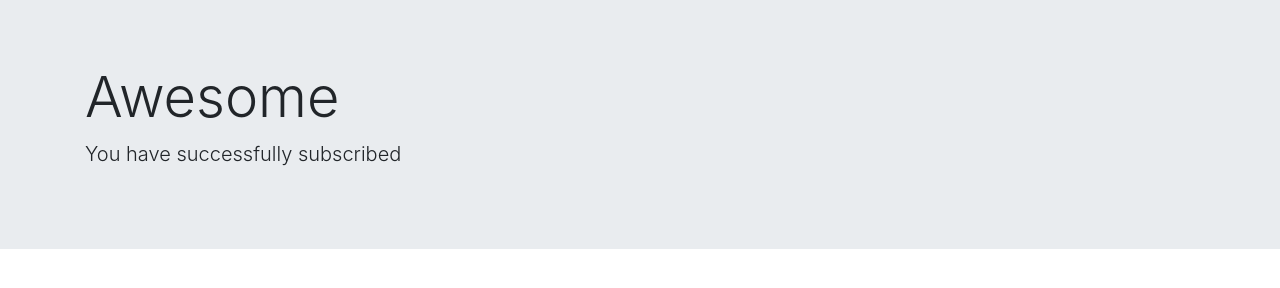
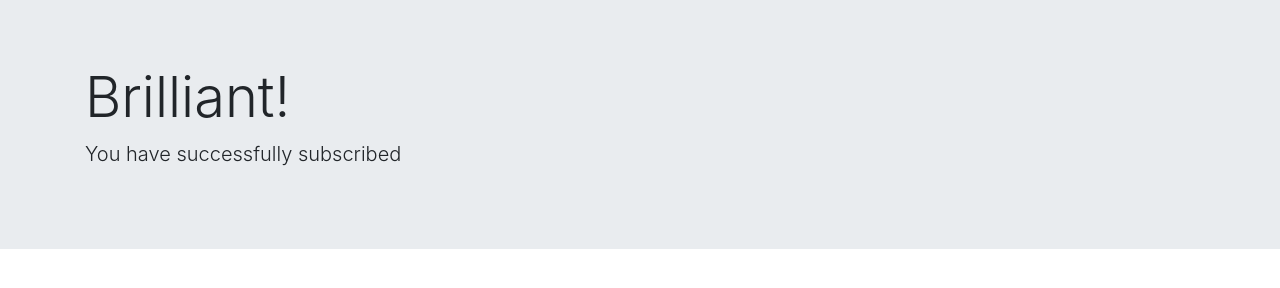
Before and after one commit to LowGround/Newsletter-Signup, a website: page success.html in a window 1280 px wide. Drawn offline with nearby package versions, Linux system fonts and the light colour scheme.

Commit message:
changed h1 to brilliant''

```diff
--- a/app.js
+++ b/app.js
@@ -65,3 +65,6 @@ app.post('/failure', function(req, res){
 app.listen(process.env.PORT || 3000, function() {
     console.log('running on port 3000');
 })
+
+
+// IMPORTANT: WE NEED THE PROCFILE SO THAT HEROKU CAN KNOW HOW TO RUN OUR APP
--- a/success.html
+++ b/success.html
@@ -9,7 +9,7 @@
 <body>
     <div class="jumbotron jumbotron-fluid">
         <div class="container">
-          <h1 class="display-4">Awesome</h1>
+          <h1 class="display-4">Brilliant!</h1>
           <p class="lead">You have successfully subscribed</p>
         </div>
       </div>
```
